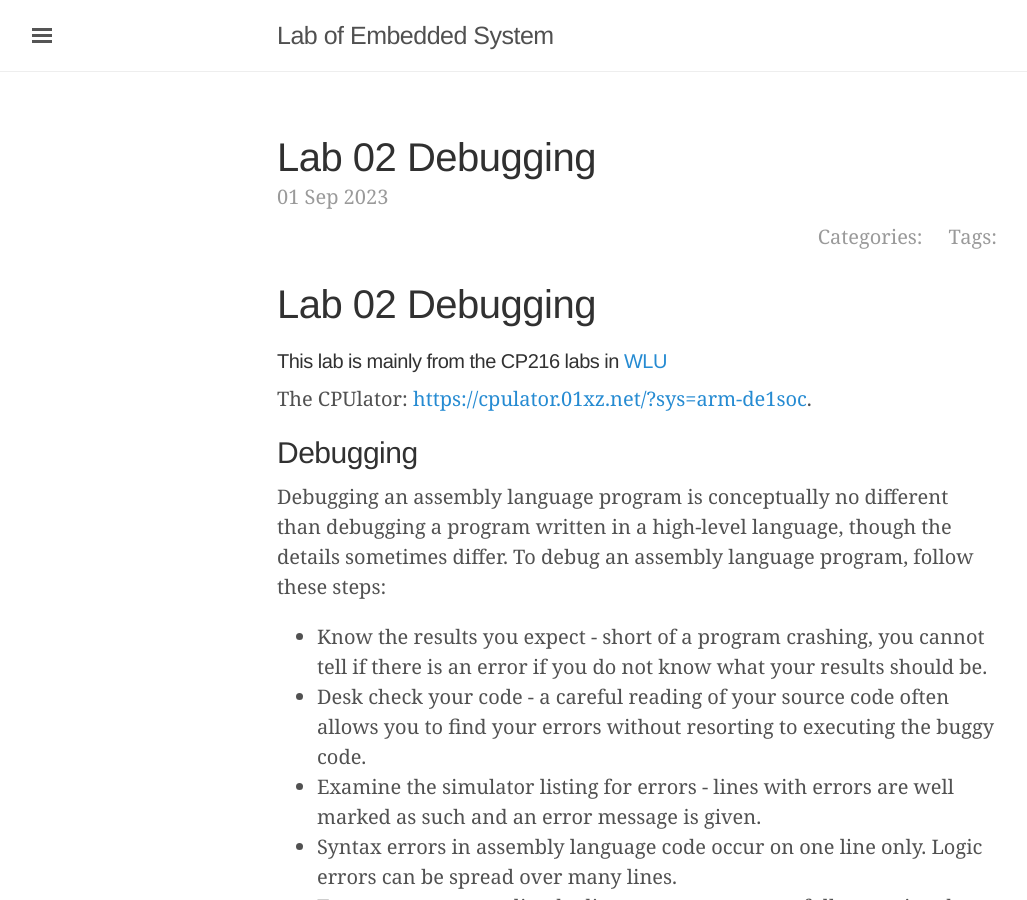
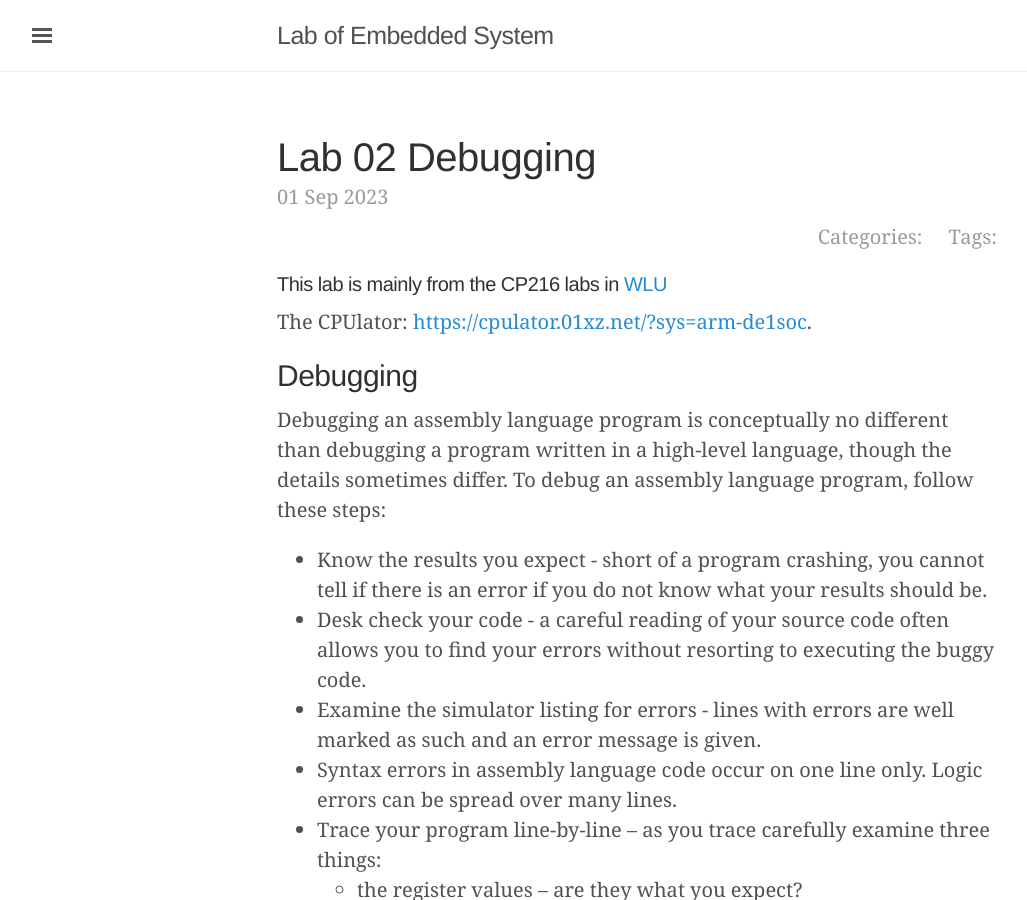
Before and after one commit to wittyfilter/embedded_system, a Jekyll site: the page built from _posts/2023-09-01-lab02.md, in a window 1280 px wide and 900 px high. Shown: the whole window, without its empty margins (3-1030 px from the left). Built offline with Jekyll 4.4.1, drawn with Linux system fonts in a browser that asks for light colours; some web fonts are replaced; comment, search, counter and statistics services are not loaded.

Commit message:
update _posts/2023-09-01-lab02.md.
Signed-off-by: Simon Yang <simon.z.yang@gmail.com>

```diff
--- a/_posts/2023-09-01-lab02.md
+++ b/_posts/2023-09-01-lab02.md
@@ -3,9 +3,6 @@ layout: post
 title: Lab 02 Debugging
 date: 2023-09-01 00:00:00
 ---
-
-Lab 02 Debugging
-=======================================
 
 ##### This lab is mainly from the CP216 labs in [WLU](https://bohr.wlu.ca/cp216/labs)
 
```
